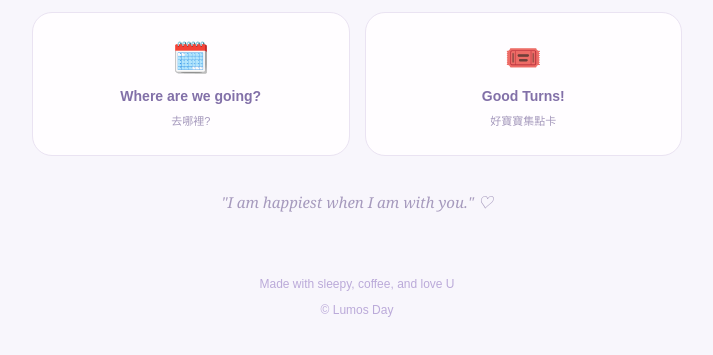
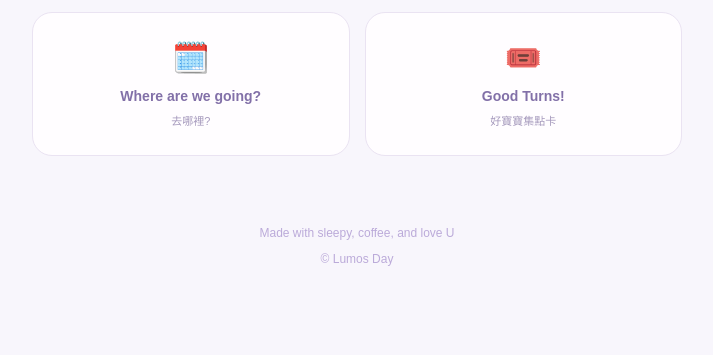
Before and after one commit to kaleylinisraccoon/lumos-day, a plain HTML site: page index.html in a window 1280 px wide. Shown: the part 815-1170 px from the top of the page, without its empty margins (283-996 px from the left). After the commit the page ends 1128 px from the top, so only its background shows below. Drawn offline with Linux system fonts and the light colour scheme.

Commit message:
Update index.html

```diff
--- a/index.html
+++ b/index.html
@@ -228,10 +228,6 @@
 
     </section>
 
-    <div class="message">
-      "I am happiest when I am with you." ♡
-    </div>
-
   </main>
 
   <footer>
```
